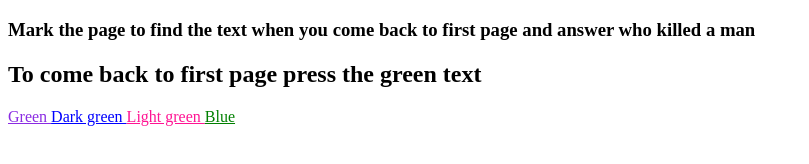
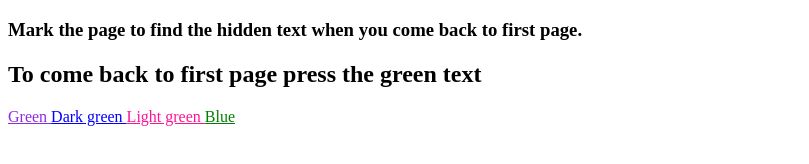
Before and after one commit to Norrlandsk/netlify-demo, a website: page thirdPage.html in a window 1280 px wide. Shown: the whole page, without its empty margins (0-809 px from the left). Drawn offline with Linux system fonts and the light colour scheme.

Commit message:
Update thirdPage.html

```diff
--- a/thirdPage.html
+++ b/thirdPage.html
@@ -7,7 +7,7 @@
     <title>Third Page</title>
 </head>
 <body>
-    <h3>Mark the page to find the text when you come back to first page and answer who killed a man</h3>
+    <h3>Mark the page to find the hidden text when you come back to first page.</h3>
     <h2>To come back to first page press the green text</h2>
     <p>
         <a style="color:blueviolet" href="https://www.youtube.com/watch?v=dQw4w9WgXcQ"> Green </a>
```
